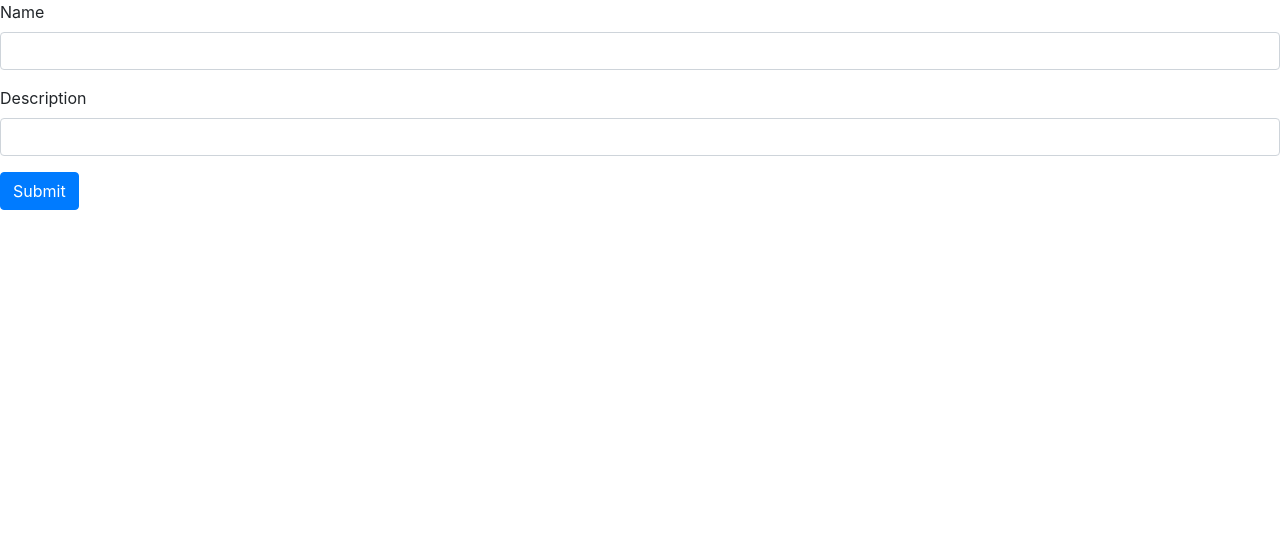
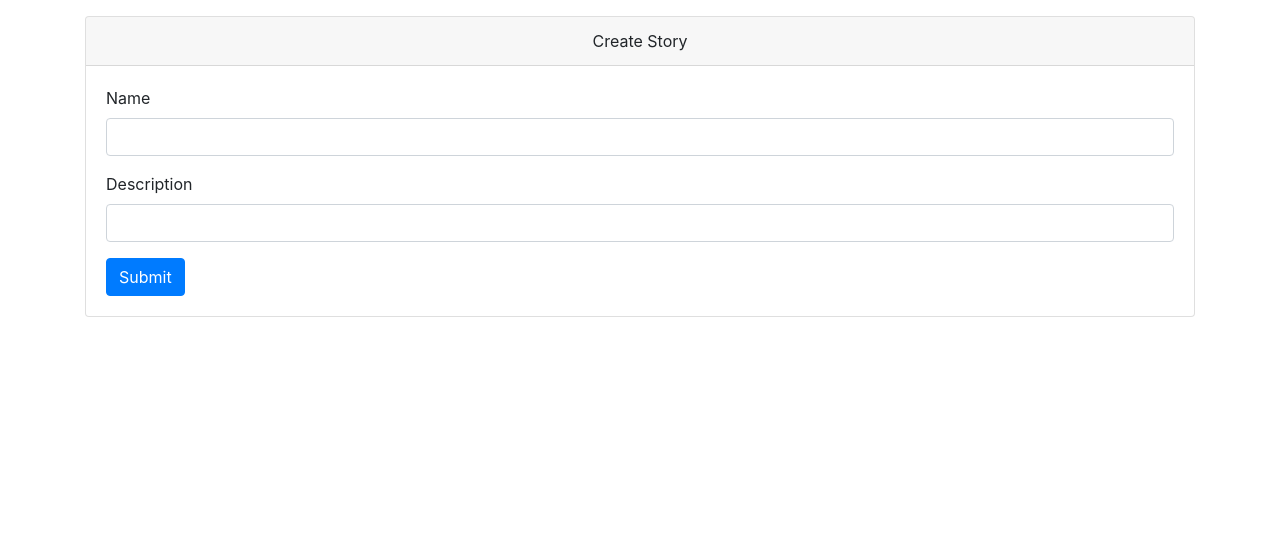
Before and after one commit to iptomar/Transmedia, a PHP site: page /createStory.php in a window 1280 px wide. Shown: the part 79-636 px from the top of the page. Run offline with PHP 8.4, Linux system fonts and the light colour scheme; a user stored in the database is signed in; some libraries are stand-ins or nearby versions.

Commit message:
Improve appearance of Create Story page

```diff
--- a/createStory.php
+++ b/createStory.php
@@ -34,21 +34,27 @@ if (isset($_POST['submitButton'])) {
     include "NavBar.php";
     $createStory = 'createStory';
     ?>
-<form  method="POST">
+    <div class="container mt-3 mb-3">
+        <div class="card">
+            <div class="card-header text-center">Create Story</div>
+            <div class="card-body">
+                <form method="POST">
                     <!-- Tell the user to insert the Name !-->
                     <div class="form-group">
                         <label for="name">Name</label>
-        <input class="form-control" id = "name" required name="name" type="text">
+                        <input class="form-control" id="name" required name="name" type="text">
                     </div>
 
                     <!-- Tell the user to insert the Description !-->
                     <div class="form-group">
                         <label for="description">Description</label>
-        <input class="form-control" id = "description" required name="description" type="text">
+                        <input class="form-control" id="description" name="description" type="text">
                     </div>
                     <button type="submit" name="submitButton" class="btn btn-primary">Submit</button>
                 </form>
-
+            </div>
+        </div>
+    </div>
     <?php
     include "footer.php";
     ?>
```
Lines whose indentation alone changed are shown as unchanged.
